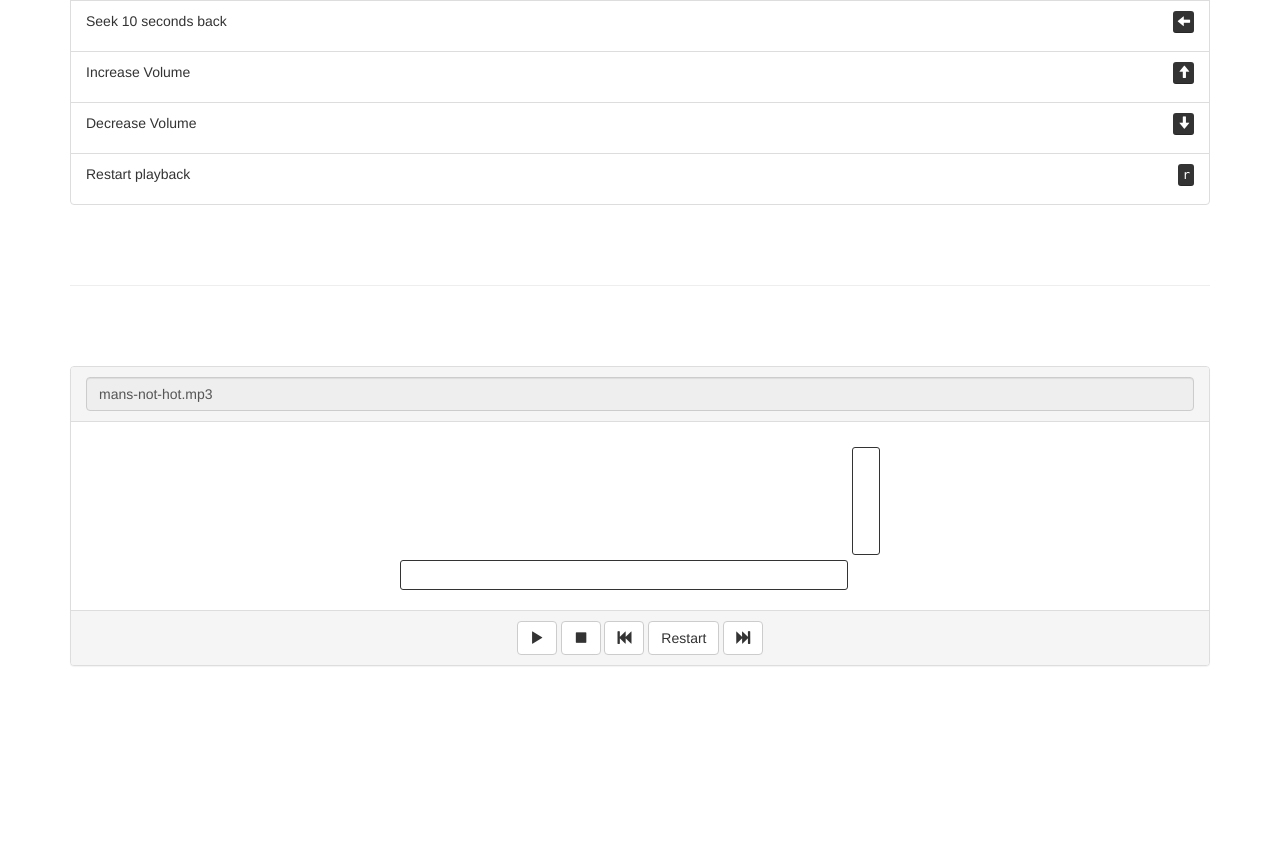
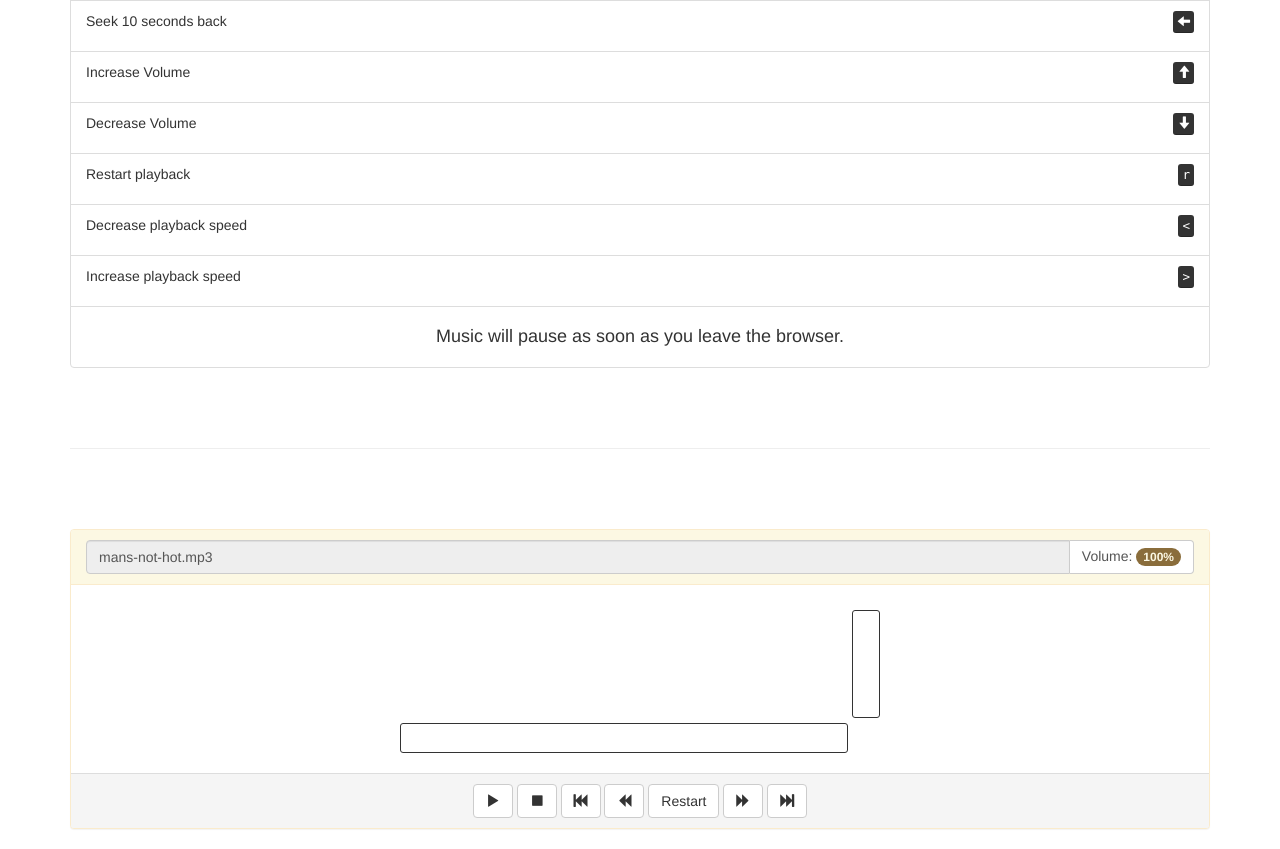
Before and after one commit to Kowus/html5-audio-player, a plain HTML site: page index.html in a window 1280 px wide. Shown: the part 259-1108 px from the top of the page. Before the commit the page ends 945 px from the top, so only its background shows below. Drawn offline with Linux system fonts and the light colour scheme.

Commit message:
rate-controls

```diff
--- a/index.html
+++ b/index.html
@@ -98,13 +98,40 @@
                     </kbd>
                 </p>
             </li>
+            <li class="list-group-item">
+                <p>Decrease playback speed
+                    <kbd class="pull-right">
+                        &lt;
+                    </kbd>
+                </p>
+            </li>
+            <li class="list-group-item">
+                <p>Increase playback speed
+                    <kbd class="pull-right">
+                        &gt;
+                    </kbd>
+                </p>
+            </li>
+            <li class="list-group-item text-center">
+                <h4>
+                    Music will pause as soon as you leave the browser.
+                </h4>
+            </li>
         </ul>
 
         <hr class="featurette-divider">
 
-        <div class="panel panel-default" id="media-panel">
+        <div class="panel panel-warning" id="media-panel">
             <div class="panel-heading">
-                <input class="form-control" id="audiofile" size="80" value="mans-not-hot.mp3" readonly>
+                <div class="input-group">
+                    <input class="form-control" id="audiofile" size="80" value="mans-not-hot.mp3" readonly>
+                    <span class="input-group-addon" style="background-color:white">
+                        Volume:
+                        <span class="badge bg-info" id="volume">100%
+                        </span>
+                    </span>
+                </div>
+
 
             </div>
             <div class="panel-body text-center" id="panel-body">
@@ -121,8 +148,14 @@
                 <button onclick="rewindAudio()" class="btn btn-default" id="rewind">
                     <i class="glyphicon glyphicon-fast-backward"></i>
                 </button>
+                <button onclick="decreaseSpeed()" class="btn btn-default" id="rewind">
+                    <i class="glyphicon glyphicon-backward"></i>
+                </button>
                 <button onclick="restartAudio();" class="btn btn-default" id="restart">
                     Restart
+                </button>
+                <button onclick="increaseSpeed()" class="btn btn-default" id="rewind">
+                    <i class="glyphicon glyphicon-forward"></i>
                 </button>
                 <button onclick="forwardAudio();" class="btn btn-default" id="forward">
                     <i class="glyphicon glyphicon-fast-forward"></i>
--- a/js/audio.js
+++ b/js/audio.js
@@ -1,5 +1,5 @@
 var currentFile = "";
-var volChg = .01;
+var volChg = .02;
 
 
 function progressBar() {
@@ -21,6 +21,8 @@ function progressBar() {
 }
 function volumeBar() {
     var oAudio = document.getElementById('myaudio');
+    var disVol = document.getElementById('volume');
+    disVol.innerHTML = Math.round(oAudio.volume * 100) + "%";
     // console.log(oAudio.volume);
     var canvas2 = document.getElementById("canvas2");
     if (canvas2.getContext) {
@@ -32,6 +34,7 @@ function volumeBar() {
             ctx2.fillRect(0, vol, canvas2.clientWidth, canvas2.clientHeight);
         }
     }
+
 }
 
 function playAudio() {
@@ -143,6 +146,24 @@ function increaseVolume() {
     }
 }
 
+function increaseSpeed() {
+    var oAudio = document.getElementById('myaudio');
+    if (oAudio.playbackRate < 1) {
+        oAudio.playbackRate *= 2;
+    } else
+        oAudio.playbackRate += .5;
+}
+
+function decreaseSpeed() {
+    var oAudio = document.getElementById('myaudio');
+    if (oAudio.playbackRate <= 1) {
+        var temp = oAudio.playbackRate;
+        oAudio.playbackRate = (temp / 2);
+    } else {
+        oAudio.playbackRate -= .5;
+    }
+}
+
 function handleKey(e) {
     switch (e.keyCode) {
         // Spacebar
@@ -178,6 +199,16 @@ function handleKey(e) {
         // s key
         case 83:
             stopAudio();
+            e.preventDefault()
+            break;
+        // > key
+        case 190:
+            increaseSpeed();
+            e.preventDefault()
+            break;
+        // < key
+        case 188:
+            decreaseSpeed();
             e.preventDefault()
             break;
         default:
```
Also changed, not shown: audio.html (+5 -2 lines).
